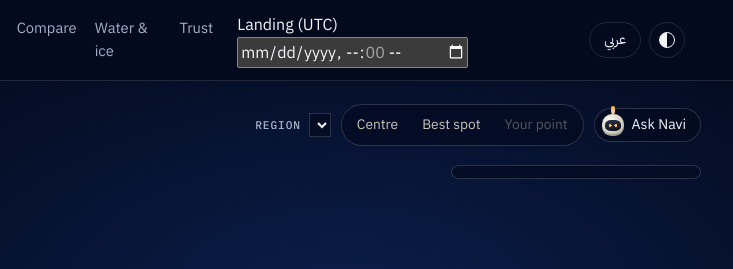
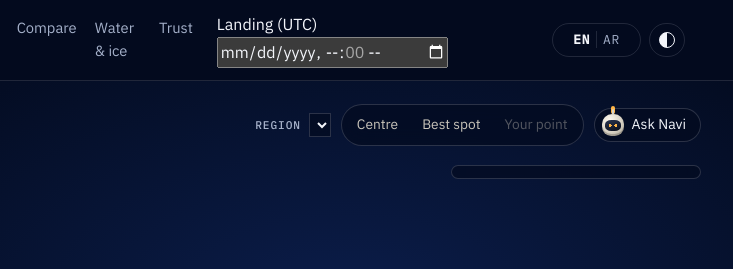
Before and after one commit to Sayrz1/lunar-navigator, a website built with Vite: page index.html in a window 1280 px wide. Shown: the top 269 px of the page, 547-1280 px from the left. Built offline with nearby package versions, Linux system fonts and the light colour scheme; files whose address does not match are found by name; a web font is replaced by a local one.

Commit message:
Language button shows EN · AR with the current language lit

```diff
--- a/index.html
+++ b/index.html
@@ -29,7 +29,7 @@
       <input id="when" type="datetime-local" step="3600">
     </label>
     <div class="top-actions">
-      <button id="lang" type="button" class="chip" data-i18n="lang.switch">عربي</button>
+      <button id="lang" type="button" class="chip lang" data-i18n-attr="aria-label:lang.switch" aria-label="Switch to Arabic"><span class="en">EN</span><span class="ar">AR</span></button>
       <button id="theme" type="button" class="chip icon" data-i18n-attr="aria-label:theme.label" aria-label="Switch colour theme"></button>
     </div>
   </header>
--- a/src/i18n.js
+++ b/src/i18n.js
@@ -4,7 +4,7 @@
 const en = {
   'nav.stage': '3D', 'nav.assess': 'Assessment', 'nav.plan': 'Planner', 'nav.compare': 'Compare',
   'nav.ice': 'Water & ice', 'nav.trust': 'Trust',
-  'lang.switch': 'عربي', 'theme.light': 'Light', 'theme.dark': 'Dark', 'theme.label': 'Switch colour theme',
+  'lang.switch': 'Switch to Arabic', 'theme.light': 'Light', 'theme.dark': 'Dark', 'theme.label': 'Switch colour theme',
   'when.label': 'Landing (UTC)',
 
   'hero.kicker': 'NASA Space Apps 2026 · Lunar landing site navigator',
@@ -208,7 +208,7 @@ const en = {
 const ar = {
   'nav.stage': 'ثلاثي الأبعاد', 'nav.assess': 'التقييم', 'nav.plan': 'المخطِّط', 'nav.compare': 'المقارنة',
   'nav.ice': 'الماء والجليد', 'nav.trust': 'الموثوقية',
-  'lang.switch': 'English', 'theme.light': 'فاتح', 'theme.dark': 'داكن', 'theme.label': 'تبديل ألوان الصفحة',
+  'lang.switch': 'التبديل إلى الإنجليزية', 'theme.light': 'فاتح', 'theme.dark': 'داكن', 'theme.label': 'تبديل ألوان الصفحة',
   'when.label': 'الهبوط (UTC)',
 
   'hero.kicker': 'تحدي ناسا Space Apps 2026 · مستكشف مواقع الهبوط على القمر',
--- a/src/styles.css
+++ b/src/styles.css
@@ -451,6 +451,11 @@ input[type='range'] { width: 100%; accent-color: var(--accent); }
 .sources { margin: 0; padding-inline-start: 18px; display: grid; gap: 8px; font-size: 0.92rem; }
 .sources a { color: var(--text); text-decoration-color: var(--accent); text-underline-offset: 3px; }
 
+/* EN · AR switch: always in that order, the page's language lit */
+.chip.lang { direction: ltr; gap: 0; font-family: var(--mono); font-size: 0.8rem; letter-spacing: 0.06em; }
+.chip.lang span { padding: 0 6px; color: var(--muted); }
+.chip.lang span + span { border-inline-start: 1px solid var(--line); }
+html:not([lang='ar']) .chip.lang .en, html[lang='ar'] .chip.lang .ar { color: var(--text); font-weight: 600; }
 .foot { padding: 64px clamp(16px, 4vw, 48px) 96px; color: var(--muted); font-size: 0.85rem; max-width: 1400px; margin: 0 auto; }
 
 /* --- Navi --------------------------------------------------------------------------- */
```
